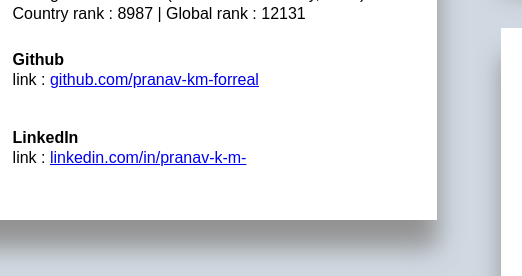
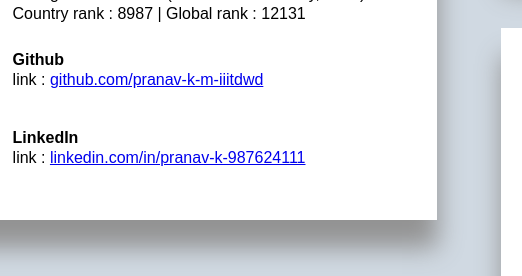
Before and after one commit to pranav-km-forreal/Personal-Website, a plain HTML site: page about.html in a window 1280 px wide. Shown: the part 1552-1828 px from the top of the page, 139-661 px from the left. Drawn offline with nearby package versions, Linux system fonts and the light colour scheme; a web font is replaced by a local one.

Commit message:
Revert "Update-2"
This reverts commit 2bb34d080035207a1b679e7871458e8bcd4e919b.

```diff
--- a/about.html
+++ b/about.html
@@ -188,14 +188,14 @@
 				<div class="inblocks-left"><img src="stock\logo-git.jpg" class="pNc-logos"></div>
 				<div class="inblocks-right">
 					<p class="inblock-heads">Github</p>
-					<p class="inblock-texts">link : <a href="https://github.com/pranav-km-forreal">github.com/pranav-km-forreal</a> </p>
+					<p class="inblock-texts">link : <a href="https://github.com/pranav-k-m-iiitdwd">github.com/pranav-k-m-iiitdwd</a> </p>
 				</div>
 			</div>
 			<div class="inblocks">
 				<div class="inblocks-left"><img src="stock\logo-LIn.jpg" class="pNc-logos"></div>
 				<div class="inblocks-right">
 					<p class="inblock-heads">LinkedIn</p>
-					<p class="inblock-texts">link : <a href="https://www.linkedin.com/in/pranav-k-m-">linkedin.com/in/pranav-k-m-</a></p> </li>
+					<p class="inblock-texts">link : <a href="https://www.linkedin.com/in/pranav-k-987624111">linkedin.com/in/pranav-k-987624111</a></p> </li>
 				</div>
 			</div>
 		</div>
```
